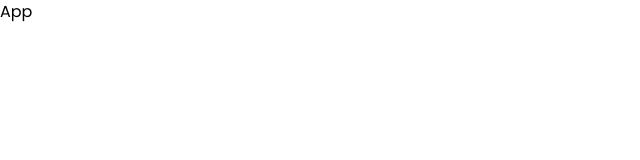
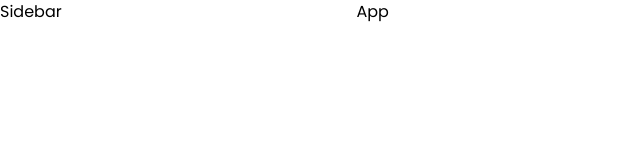
Before and after one commit to gift56/Fetest1, a React (Create React App) app: page / in a window 1280 px wide. Shown: the top 160 px of the page, without its empty margins (0-640 px from the left). Built offline with nearby package versions, Linux system fonts and the light colour scheme.

Commit message:
making changes on default templete

```diff
--- a/src/App.tsx
+++ b/src/App.tsx
@@ -1,5 +1,7 @@
+import MainLayout from "./layout/MainLayout";
+
 const App = () => {
-  return <div>App</div>;
+  return <MainLayout>App</MainLayout>;
 };
 
 export default App;
```
